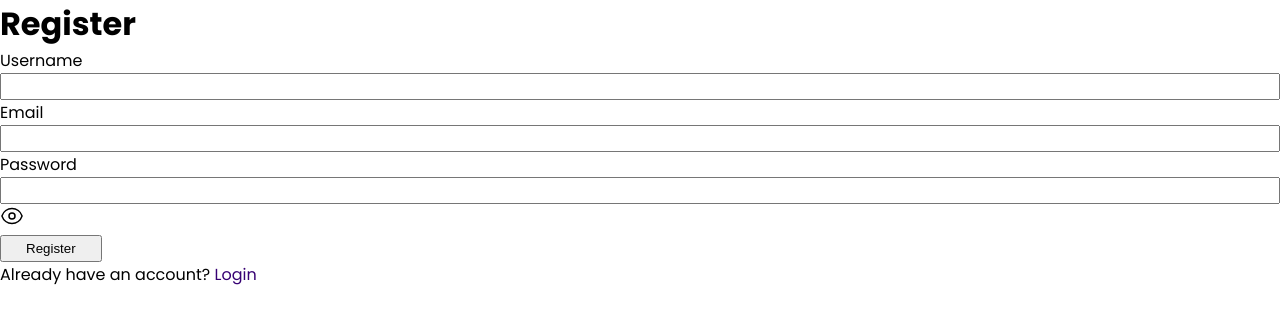
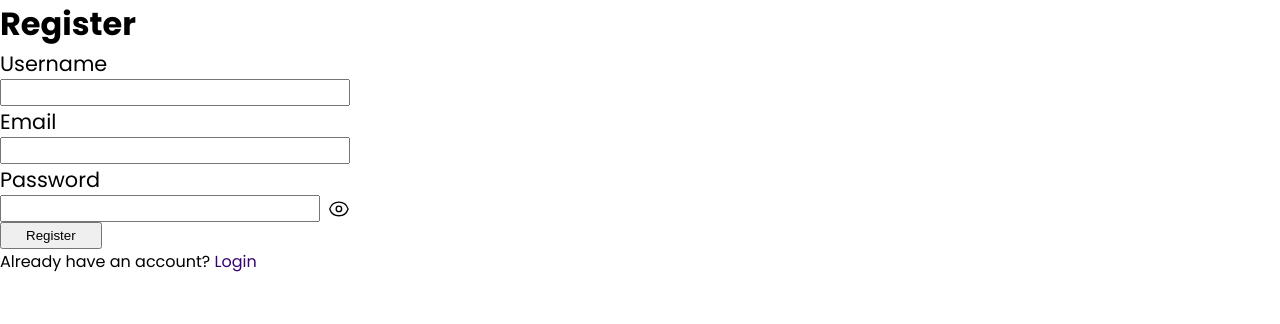
Before and after one commit to Benedict-arowo/fullstack-notes, a React (Create React App) app in the folder front-end/: page /register in a window 1280 px wide. Shown: the top 324 px of the page. Built offline with nearby package versions, Linux system fonts and the light colour scheme.

Commit message:
Added more styling.

```diff
--- a/front-end/src/pages/authentication/register.jsx
+++ b/front-end/src/pages/authentication/register.jsx
@@ -74,18 +74,20 @@ const Register = () => {
         <>
             <h1>Register</h1>
             <form action="" method='POST' onSubmit={(e) => registerUser(e)}>
-                <section>
+                <Container>
                     <label htmlFor="username">Username</label>
-                    <input type="text" name="username" value={userCredentials.username} onChange={e => handleChange(e.currentTarget.name, e.target.value)} id="username" />
-                </section>
+                    <input type="text" name="username" value={userCredentials.username} onChange={e => handleChange(e.currentTarget.name, e.target.value)} id="username" maxLength={20} />
+                </Container>
 
-                <section>
+                <Container>
                     <label htmlFor="email">Email</label>
                     <input type="email" name="email" value={userCredentials.email} onChange={e => handleChange(e.currentTarget.name, e.target.value)} id="email" />
-                </section>
+                </Container>
 
-                <section>
+                <Container>
                     <label htmlFor="password">Password</label>
+                    <Container>
+
                         <input ref={passwordHolder} type="password" name="password" value={userCredentials.password} onChange={e => handleChange(e.currentTarget.name, e.target.value)} id="password" />
                         {passwordType === 'text' ?
                             <Icon onClick={(e) => togglePasswordView(e)} xmlns="http://www.w3.org/2000/svg" fill="none" viewBox="0 0 24 24" strokeWidth={1.5} stroke="currentColor" className='passwordIcon'>
@@ -98,7 +100,8 @@ const Register = () => {
                             </Icon>
 
                         }
-                </section>
+                    </Container>
+                </Container>
 
                 <button>Register</button>
                 <p>Already have an account? <Link to='../login'>Login</Link></p>
@@ -110,4 +113,19 @@ const Register = () => {
 const Icon = styled.svg`
     width: 24px;
 `
+
+const Container = styled.div`
+    width: 100%;
+    display: flex;
+    flex-direction: column;
+    font-size: 1.3rem;
+    max-width: 350px;
+
+    &>& {
+        flex-direction: row;
+        align-items: center;
+        gap: 8px;
+    }
+`
+
 export default Register
```
Lines whose indentation alone changed are shown as unchanged.
